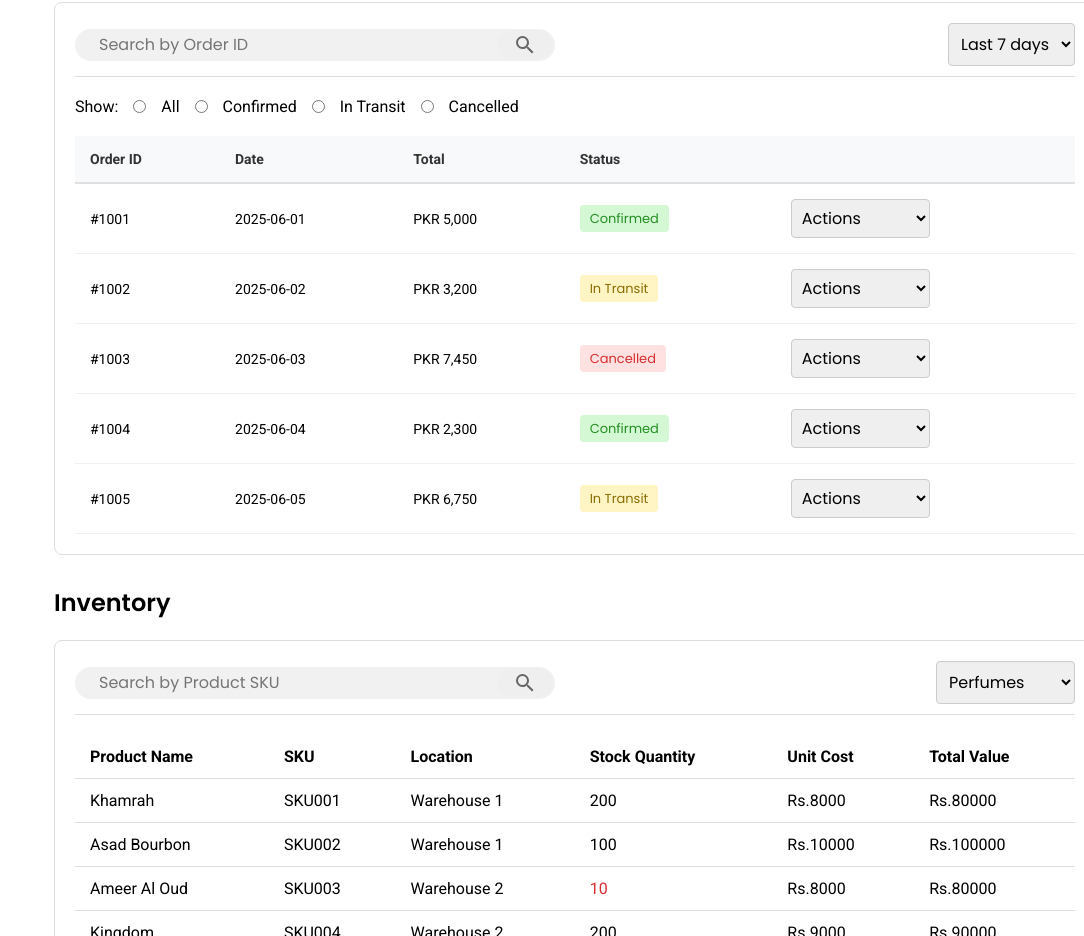
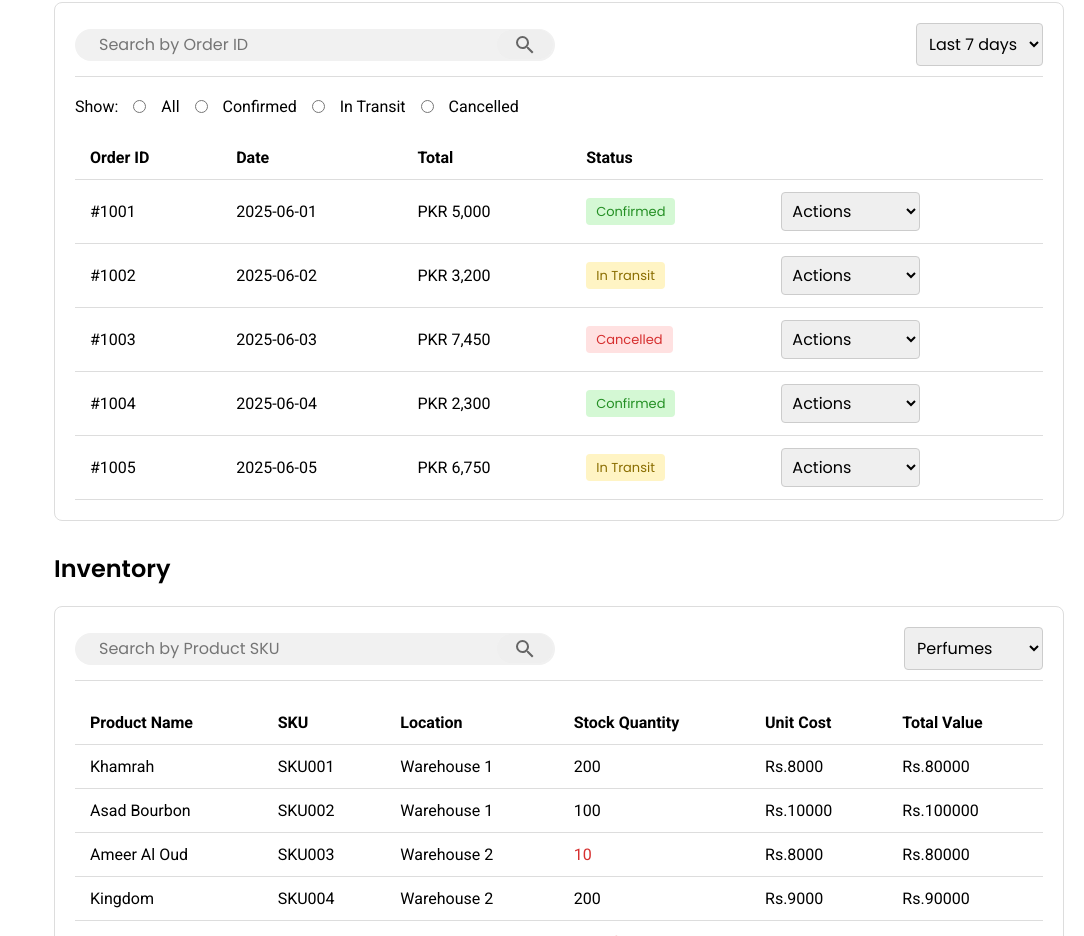
Before and after one commit to Abou-bakar/Perfume-Shop-React-Version, a React (Create React App) app: page /admin in a window 1280 px wide. Shown: the part 853-1789 px from the top of the page, without its empty margins (196-1280 px from the left). Built offline with nearby package versions, Linux system fonts and the light colour scheme; no server answers; sample sign-in values are in the browser's storage.

Commit message:
Created ManageOrders page for admin

```diff
--- a/src/pages/ManageOrders.js
+++ b/src/pages/ManageOrders.js
@@ -1,12 +1,16 @@
 import React, { useState, useEffect } from 'react';
 import { collection, getDocs, doc, updateDoc, query, orderBy } from 'firebase/firestore';
 import { db } from '../config/firebase';
-import { Link } from 'react-router-dom';
+import { Link, useNavigate } from 'react-router-dom';
 import { toast } from 'react-toastify';
+import { useAuth } from '../context/AuthContext';
 import logo from "../assets/images/logo.png";
 import '../styles/manageorders.css';
 
 const ManageOrders = () => {
+  const { logout } = useAuth();
+  const navigate = useNavigate();
+
   const [orders, setOrders] = useState([]);
   const [loading, setLoading] = useState(true);
   const [filterStatus, setFilterStatus] = useState('all');
@@ -110,27 +114,36 @@ const ManageOrders = () => {
     );
   }
 
+  const handleLogout = async () => {
+    try {
+      await logout();
+      toast.success('Logged out successfully');
+      navigate('/login');
+    } catch (error) {
+      toast.error('Failed to logout');
+    }
+  };
+
   return (
     <div className="admin-layout">
       {/* Sidebar */}
       <aside className="admin-sidebar">
         <span className="logo">
           <img src={logo} alt="" />
-          <h1>
-            Perfumes<br />
-            Mists
-          </h1>
+          <h1>Perfumes<br />Mists</h1>
         </span>
-
         <nav className="admin-menu">
           <Link to="/admin">Dashboard</Link>
           <Link to="/add-product">Add Product</Link>
           <Link to="/manage-products">Manage Products</Link>
-          <Link to="/manage-orders">Manage Orders</Link>
+          <Link to="/manage-inventory">Manage Inventory</Link>
+          <Link to="/manage-orders" className="active-link">Manage Orders</Link>
+          <Link to="/analytics">Analytics</Link>
           <Link to="/categories">Categories</Link>
           <Link to="/sales">Sales</Link>
           <Link to="/customers">Customers</Link>
           <Link to="/settings">Settings</Link>
+          <button onClick={handleLogout} className="logout-btn">Logout</button>
         </nav>
       </aside>
 
@@ -165,7 +178,7 @@ const ManageOrders = () => {
 
         {/* Orders Table */}
         <div className="orders-table-container">
-          <table className="orders-table">
+          <table className="main-orders-table">
             <thead>
               <tr>
                 <th>Order #</th>
--- a/src/styles/manageorders.css
+++ b/src/styles/manageorders.css
@@ -6,17 +6,17 @@
   overflow-x: auto;
 }
 
-.orders-table {
+.main-orders-table {
   width: 100%;
   border-collapse: collapse;
   min-width: 1000px;
 }
 
-.orders-table thead {
+.main-orders-table thead {
   background-color: #f8f9fa;
 }
 
-.orders-table th {
+.main-orders-table th {
   padding: 15px;
   text-align: left;
   font-weight: 600;
@@ -25,7 +25,7 @@
   font-size: 14px;
 }
 
-.orders-table td {
+.main-orders-table td {
   padding: 15px;
   border-bottom: 1px solid #f0f0f0;
   vertical-align: middle;
```
